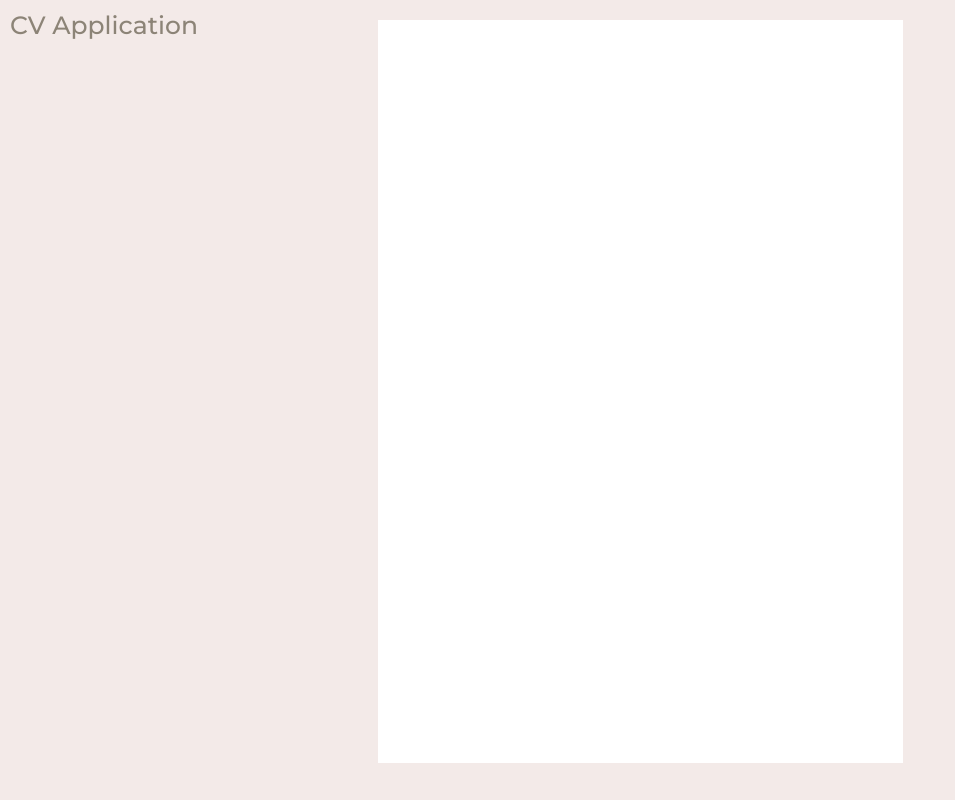
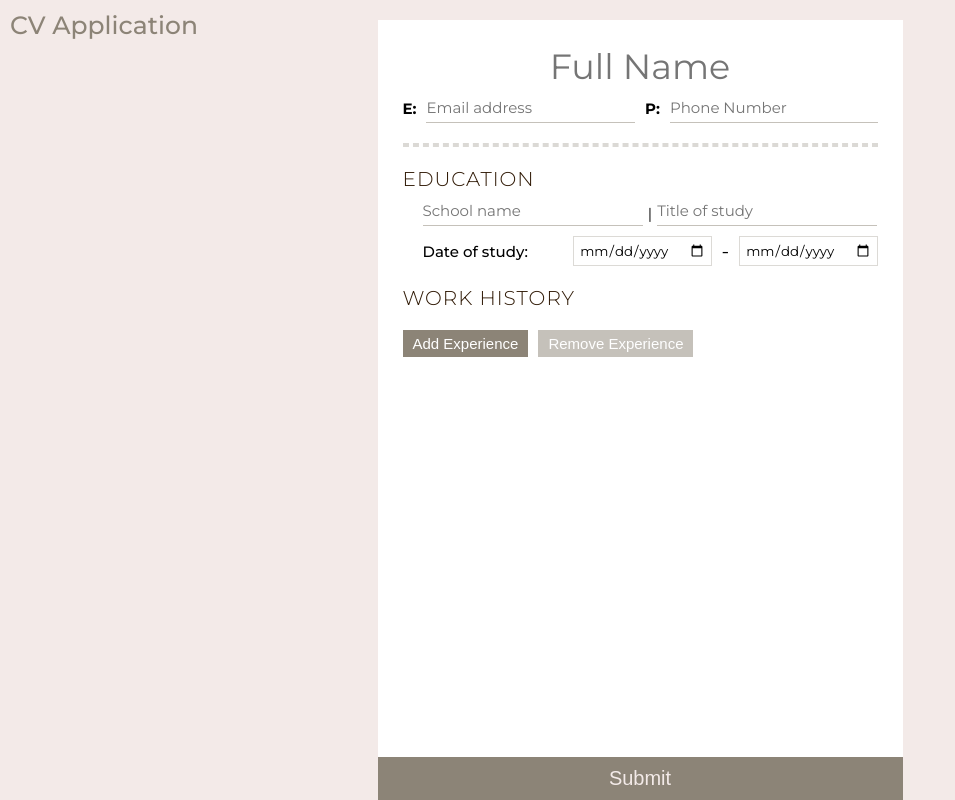
Before and after one commit to WillBarrent/CV-Application, a React (Vite) app: page / in a window 1280 px wide. Shown: the whole page, without its empty margins (0-955 px from the left). Built offline with nearby package versions, Linux system fonts and the light colour scheme.

Commit message:
Import all necessary components and add states and functionalities for all of them

```diff
--- a/src/App.jsx
+++ b/src/App.jsx
@@ -1,14 +1,150 @@
-import { useState } from 'react'
-import './styles/style.css';
+import { useState } from "react";
+import "./styles/style.css";
+import General from "./components/General";
+import Button from "./components/Button";
+import Break from "./components/Break";
+import Education from "./components/Education";
+import experienceList from "./date";
+import Experiences from "./components/Experience";
 
 function App() {
+  const [editMode, setEditMode] = useState(true);
+
+  const [fullName, setFullName] = useState("");
+  const [phone, setPhone] = useState("");
+  const [email, setEmail] = useState("");
+
+  const [studyTitle, setStudyTitle] = useState("");
+  const [studyPlace, setStudyPlace] = useState("");
+  const [studyFrom, setStudyFrom] = useState("");
+  const [studyUntil, setStudyUntil] = useState("");
+
+  const [experiences, setExperiences] = useState(experienceList);
+
+  function fullNameHandler(e) {
+    setFullName(e.target.value);
+  }
+
+  function emailHandler(e) {
+    setEmail(e.target.value);
+  }
+
+  function phoneHandler(e) {
+    setPhone(e.target.value);
+  }
+
+  function studyTitleHandler(e) {
+    setStudyTitle(e.target.value);
+  }
+
+  function studyPlaceHandler(e) {
+    setStudyPlace(e.target.value);
+  }
+
+  function studyFromHandler(e) {
+    setStudyFrom(e.target.value);
+  }
+
+  function studyToHandler(e) {
+    setStudyUntil(e.target.value);
+  }
+
+  function addExperience() {
+    const experience = {
+      id: experiences.length == 0 ? 0 : experiences.at(-1).id + 1,
+      companyName: "",
+      positionTitle: "",
+      dateFrom: "",
+      dateUntil: "",
+      mainResponsibilities: [],
+    };
+
+    const updatedExperienceList = [...experiences, experience];
+
+    setExperiences(updatedExperienceList);
+  }
+
+  function removeExperience() {
+    const updatedExperienceList = [...experiences];
+    updatedExperienceList.pop();
+    setExperiences(updatedExperienceList);
+  }
+
+  function updateExperience(id, e) {
+    const propertyKey = e.target.dataset.key;
+    const updatedExperienceList = [...experiences];
+    updatedExperienceList[id][propertyKey] = e.target.value;
+    setExperiences(updatedExperienceList);
+  }
+
+  function addResponsibility(id, _) {
+    const updatedExperienceList = [...experiences];
+    const experience = experiences[id];
+    const responsibility = {
+      id:
+        experience.mainResponsibilities.length == 0
+          ? 0
+          : experience.mainResponsibilities.at(-1).id + 1,
+      responsibility: "",
+    };
+    updatedExperienceList[id].mainResponsibilities = [
+      ...updatedExperienceList[id].mainResponsibilities,
+      responsibility,
+    ];
+
+    setExperiences(updatedExperienceList);
+  }
+
+  function updateResponsibility(id, experienceId, e) {
+    const updatedExperienceList = [...experiences];
+    updatedExperienceList[experienceId].mainResponsibilities[
+      id
+    ].responsibility = e.target.value;
+    setExperiences(updatedExperienceList);
+  }
+
+  function submitForm() {
+    setEditMode(!editMode);
+  }
+
   return (
     <div className="app">
       <div className="logo">CV Application</div>
       <div className="resume">
+        <General
+          editMode={editMode}
+          fullName={fullName}
+          email={email}
+          phone={phone}
+          fullNameHandler={fullNameHandler}
+          emailHandler={emailHandler}
+          phoneHandler={phoneHandler}
+        />
+        <Break />
+        <Education
+          editMode={editMode}
+          title={studyTitle}
+          place={studyPlace}
+          from={studyFrom}
+          to={studyUntil}
+          titleHandler={studyTitleHandler}
+          placeHandler={studyPlaceHandler}
+          fromHandler={studyFromHandler}
+          toHandler={studyToHandler}
+        />
+        <Experiences
+          editMode={editMode}
+          experiences={experiences}
+          addExperience={addExperience}
+          removeExperience={removeExperience}
+          updateExperience={updateExperience}
+          addResponsibility={addResponsibility}
+          updateResponsibility={updateResponsibility}
+        />
       </div>
+      <Button editMode={editMode} submitForm={submitForm} />
     </div>
-  )
+  );
 }
 
-export default App
+export default App;
```
